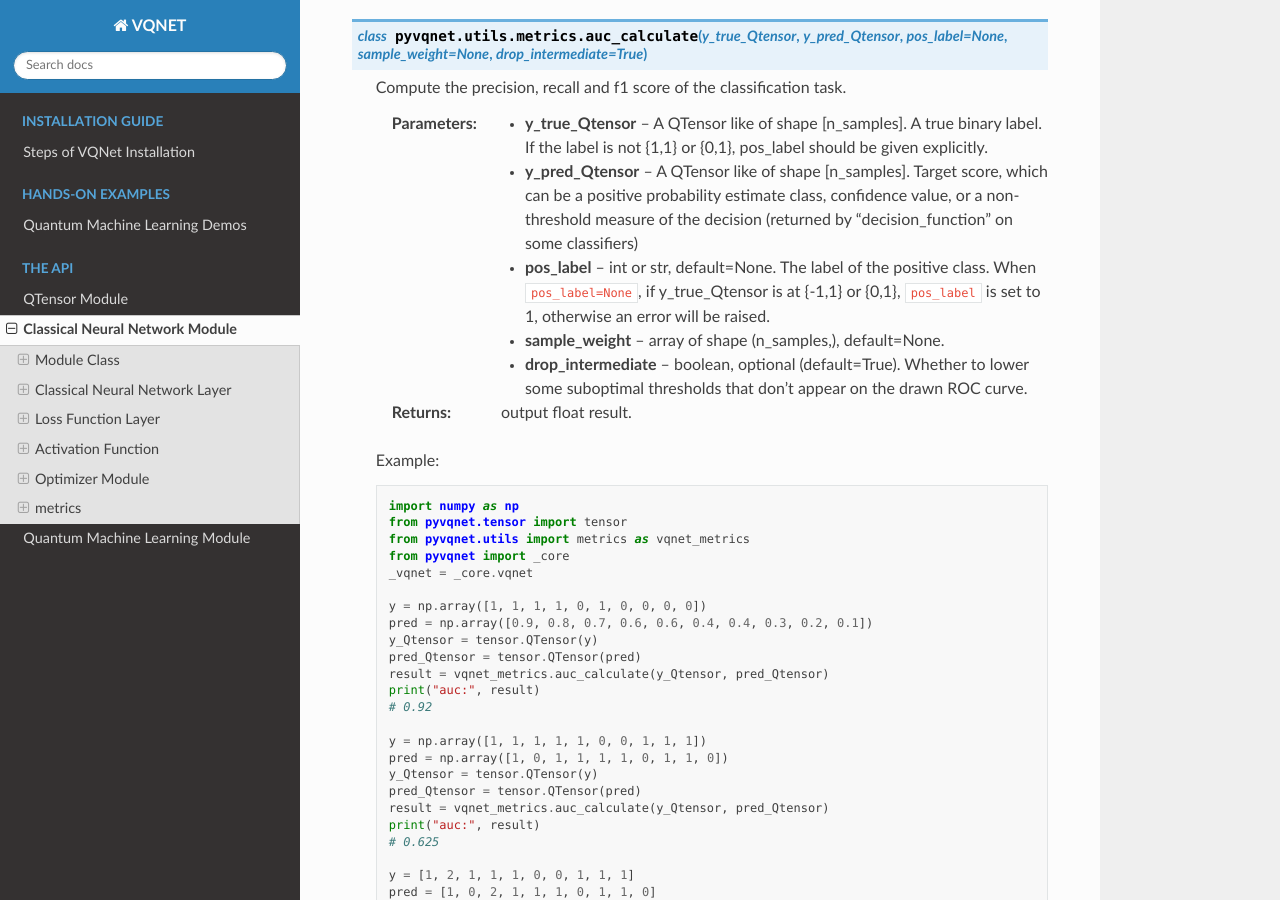
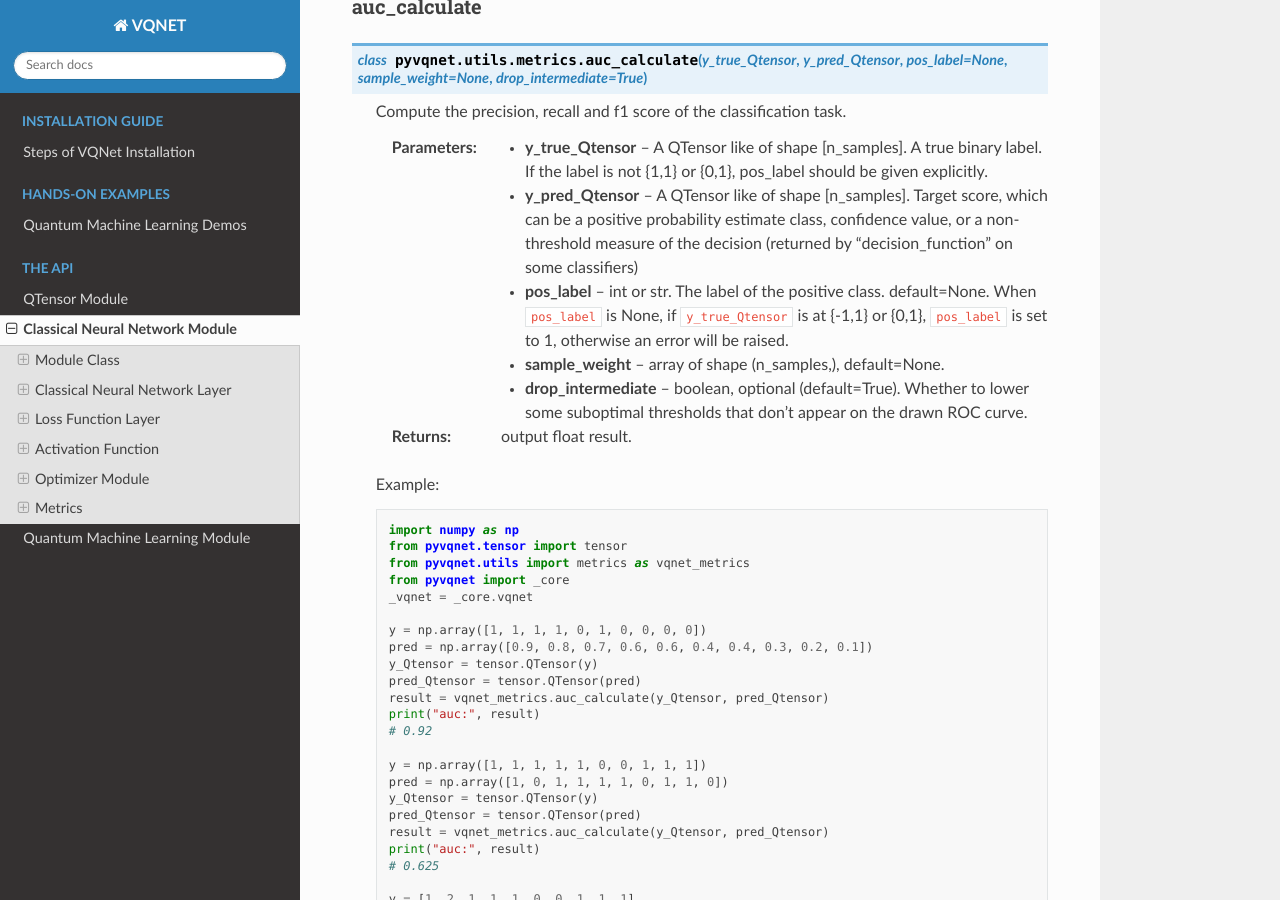
Before and after one commit to OriginQ/VQNET2.0-tutorial-en, a Sphinx documentation site: the page built from source/rst/nn.rst, in a window 1280 px wide and 900 px high, scrolled down 43012 px. Built offline with Sphinx 7.4.7 and the Read the Docs theme 2.0.0, drawn with Linux system fonts in a browser that asks for light colours; some of the changed text lies outside the part shown.

Commit message:
[fix] fix en doc bugs

```diff
--- a/source/rst/nn.rst
+++ b/source/rst/nn.rst
@@ -1850,7 +1850,7 @@
 
 .. figure:: ./images/rotosolve.png
 
-metrics
+Metrics
 ----------------------------------
 
 
@@ -2178,8 +2178,8 @@
                              A true binary label. If the label is not {1,1} or {0,1}, pos_label should be given explicitly.
     :param y_pred_Qtensor: A QTensor like of shape [n_samples].
                              Target score, which can be a positive probability estimate class, confidence value, or a non-threshold measure of the decision (returned by "decision_function" on some classifiers)
-    :param pos_label: int or str, default=None.
-                     The label of the positive class. When ``pos_label=None``, if y_true_Qtensor is at {-1,1} or {0,1}, ``pos_label`` is set to 1, otherwise an error will be raised.
+    :param pos_label: int or str. The label of the positive class. default=None.
+                      When ``pos_label`` is None, if ``y_true_Qtensor`` is at {-1,1} or {0,1}, ``pos_label`` is set to 1, otherwise an error will be raised.
     :param sample_weight: array of shape (n_samples,), default=None.
     :param drop_intermediate: boolean, optional (default=True).
                      Whether to lower some suboptimal thresholds that don't appear on the drawn ROC curve.
--- a/source/rst/qml_demo.rst
+++ b/source/rst/qml_demo.rst
@@ -4036,7 +4036,7 @@
 In machine learning tasks, data often cannot be separated by a hyperplane in the original space. A common technique for finding such hyperplanes is to apply a nonlinear transformation function to the data.
 This function is called a feature map, through which we can calculate how close the data points are in this new feature space for the classification task of machine learning.
 
-This example refers to the `Supervised learning with quantum enhanced feature spaces <https://arxiv.org/pdf/1804.11326.pdf>`_ paper
+This example refers to the thesis: `Supervised learning with quantum enhanced feature spaces <https://arxiv.org/pdf/1804.11326.pdf>`_ .
 The first method constructs variational circuits for data classification tasks.
 
 ``gen_vqc_qsvm_data`` is the data needed to generate this example. ``vqc_qsvm`` is a variable sub-circuit class used to classify the input data.
@@ -4085,7 +4085,7 @@
 .. math::
     |\langle \phi(\mathbf{x}_j) | \phi(\mathbf{x}_i) \rangle |^2 =  |\langle 0 | U^\dagger(\mathbf{x}_j) U(\mathbf{x}_i) | 0 \rangle |^2
 
-Using VQNet and pyQPanda, we define a ``QuantumKernel_VQNet`` to generate a quantum kernel function and use ``sklearn's`` ``SVC`` for classification:
+Using VQNet and pyQPanda, we define a ``QuantumKernel_VQNet`` to generate a quantum kernel function and use ``sklearn`` for classification:
 
 .. image:: ./images/qsvm-kernel.png
    :width: 600 px
```
Also changed, not shown: other parts of source/rst/nn.rst (+5 -5 lines).
